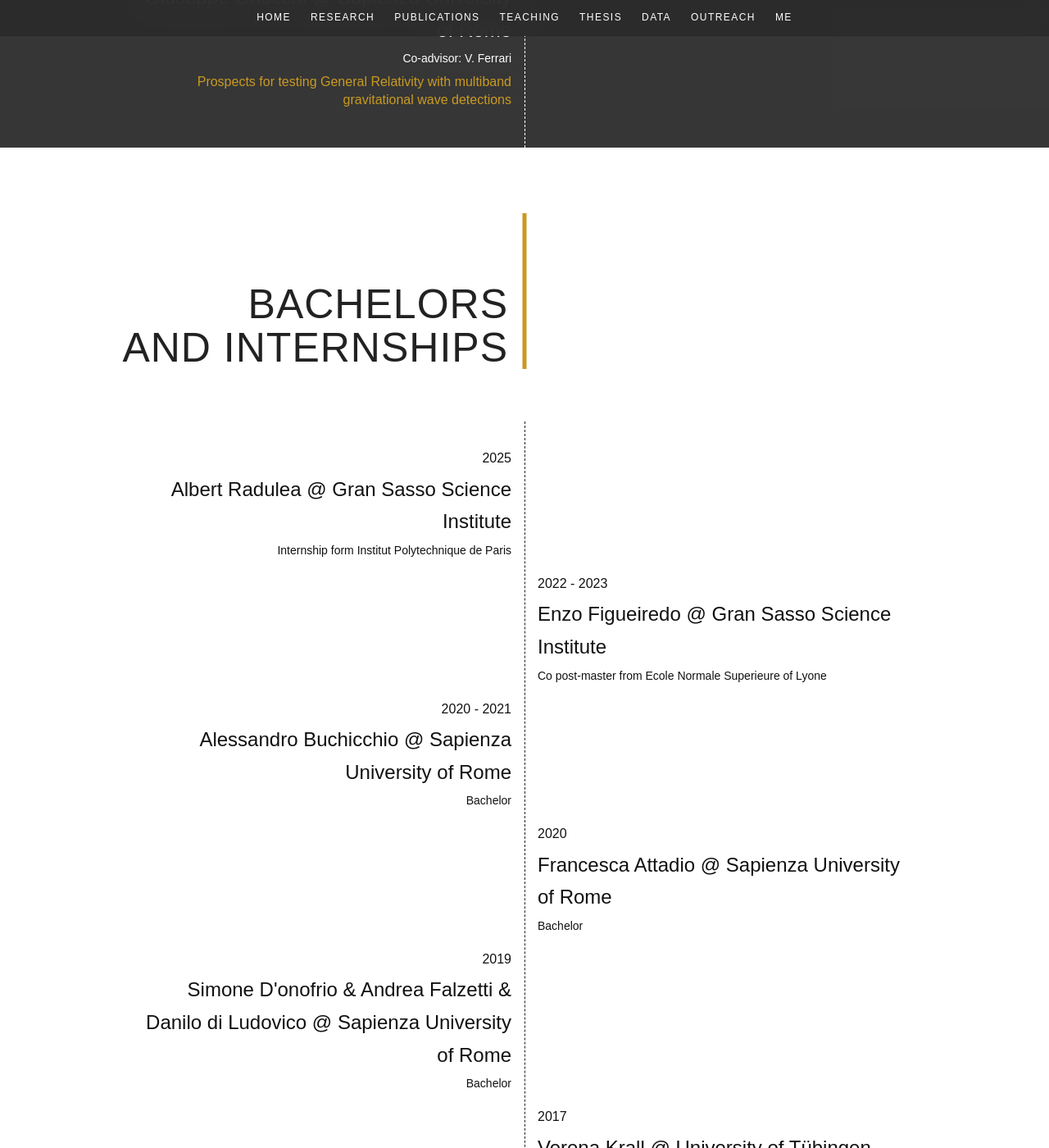
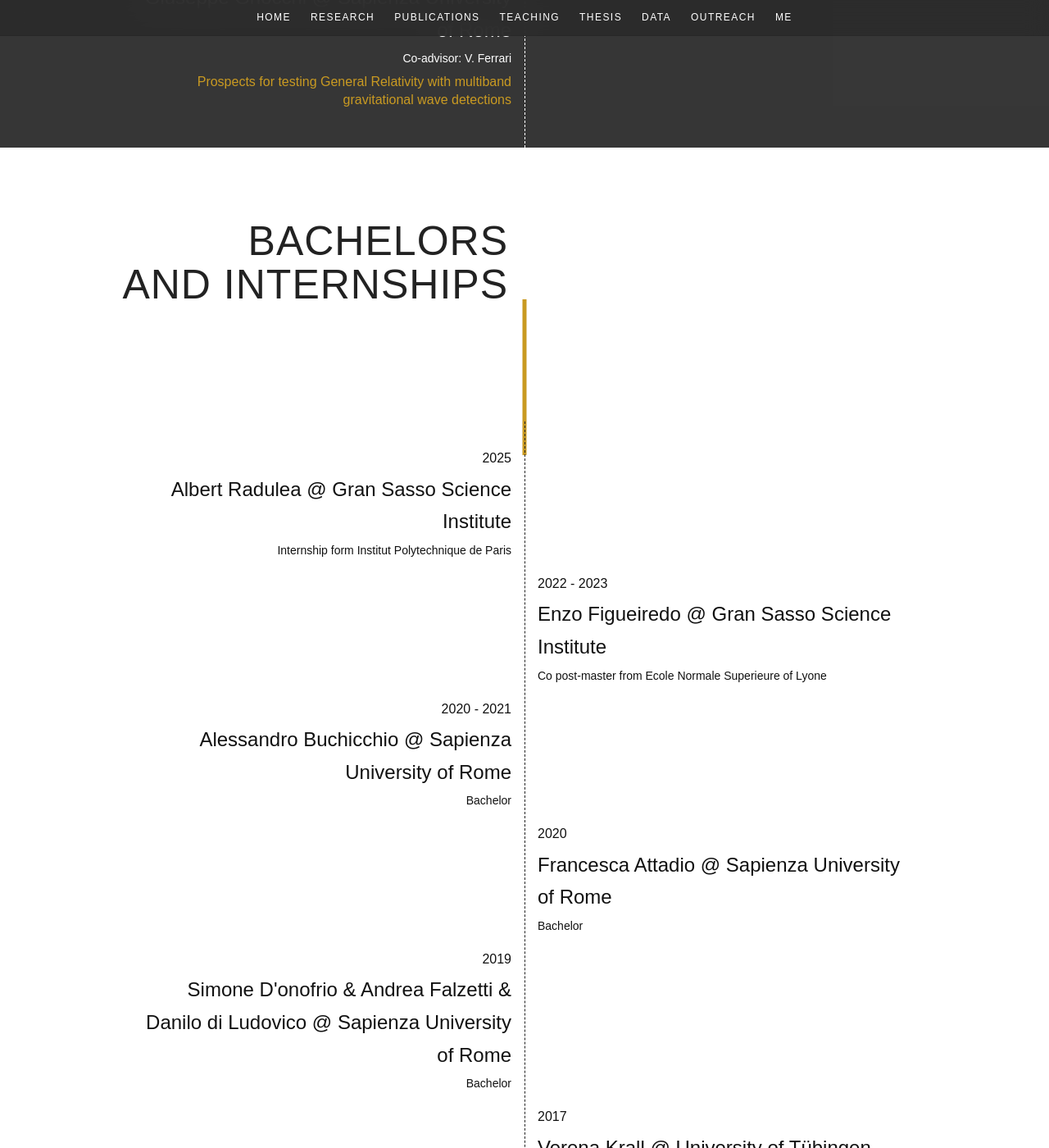
Before and after one commit to masellia/andreamaselli.github.io, a Jekyll site: the page built from pages/thesis.md, in a window 1280 px wide and 1400 px high, scrolled down 5460 px. Shown: the whole window at 82% size. Built offline with Jekyll 4.4.1, drawn with Linux system fonts in a browser that asks for light colours; some web fonts are replaced.

Commit message:
thesis page

```diff
--- a/assets/css/main.css
+++ b/assets/css/main.css
@@ -777,9 +777,7 @@
 }
 
 .bachelor-header-title {
-  position: absolute;
   right: calc(50% + 20px);
-
   font-family: "DINBoldCond", sans-serif;
   font-size: 50px;
   font-weight: 400;
@@ -788,8 +786,10 @@
 
   color: #222222;
   text-align: right;
+  bottom: 0;
+  position: relative;
+  top: 8px;
 
-  bottom: 0;
 }
 
 .bachelor-timeline {
```
